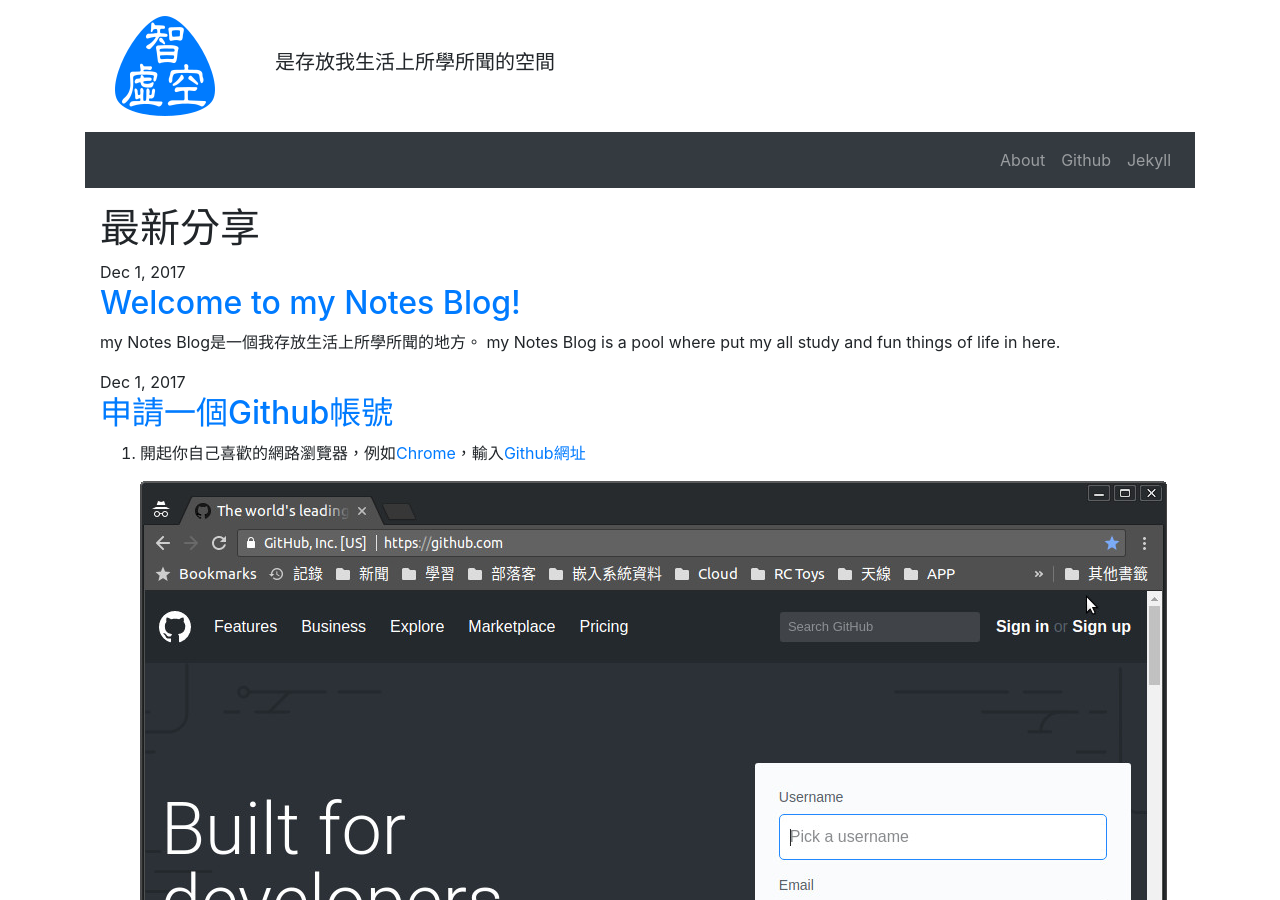
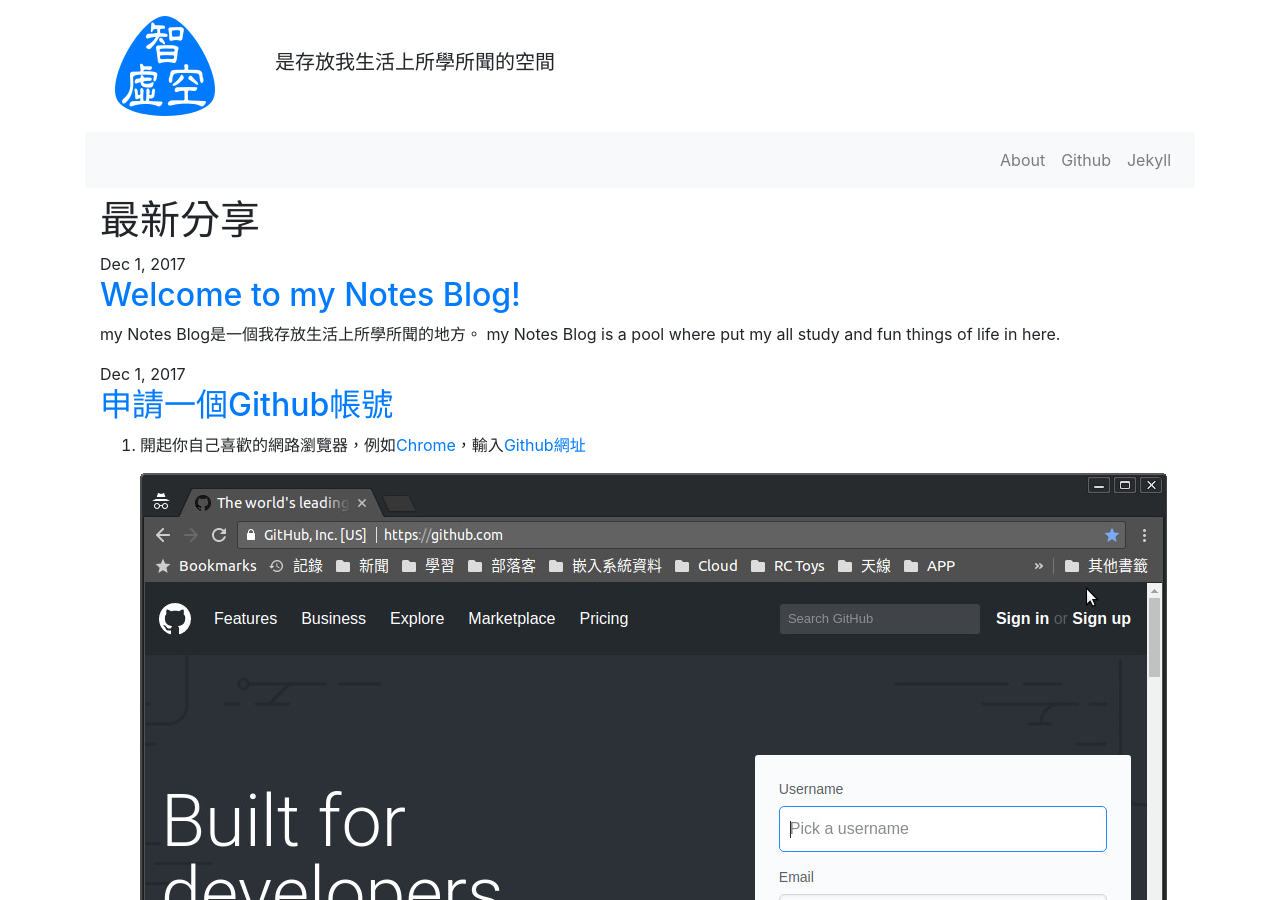
Before and after one commit to samwu59/samwu59.github.io, a Jekyll site: the page built from index.md, in a window 1280 px wide and 900 px high. Built offline with Jekyll 4.4.1, drawn with Linux system fonts in a browser that asks for light colours; nearby versions of some CDN libraries.

Commit message:
add favicon and update layout

```diff
--- a/_includes/head.html
+++ b/_includes/head.html
@@ -5,6 +5,7 @@
 
   <title>{% if page.title %}{{ page.title | escape }}{% else %}{{ site.title | escape }}{% endif %}</title>
   <meta name="description" content="{{ page.excerpt | default: site.description | strip_html | normalize_whitespace | truncate: 160 | escape }}">
+  <link rel="shortcut icon" href="/assets/images/favicon.ico" type="image/x-icon" />
   <!-- Font Awesome 4.7.0 CDN -->
   <link href="https://maxcdn.bootstrapcdn.com/font-awesome/4.7.0/css/font-awesome.min.css" rel="stylesheet" integrity="sha384-wvfXpqpZZVQGK6TAh5PVlGOfQNHSoD2xbE+QkPxCAFlNEevoEH3Sl0sibVcOQVnN" crossorigin="anonymous">
   <!-- Bootstrap 4.0 CDN -->
--- a/_includes/nav.html
+++ b/_includes/nav.html
@@ -1,7 +1,5 @@
-<nav class="navbar navbar-expand-md navbar-dark bg-dark my-3 sticky-top">
-	<!-- <a class="nav-brand img-fluid ml-2" href="{{ "/" | relative_url }}"><img class="navbar-brand" src="/assets/images/bloglogo_icon.png" alt="Blog Home Button"></a> -->
-
-	<button class="navbar-toggler navbar-toggler-right" type="button" data-toggle="collapse" data-target="#topics" aria-controls="topics" aria-expanded="false" aria-label="Toggle navigation">
+<nav class="navbar navbar-expand-md sticky-top navbar-light bg-light my-2">
+	<button class="navbar-toggler ml-auto" type="button" data-toggle="collapse" data-target="#topics" aria-controls="topics" aria-expanded="false" aria-label="Toggle navigation">
 			<span class="navbar-toggler-icon"></span>
 	</button>
 	{% assign default_paths = site.pages | map: "path" %}
```
Also changed, not shown: assets/images/favicon.ico (added).
